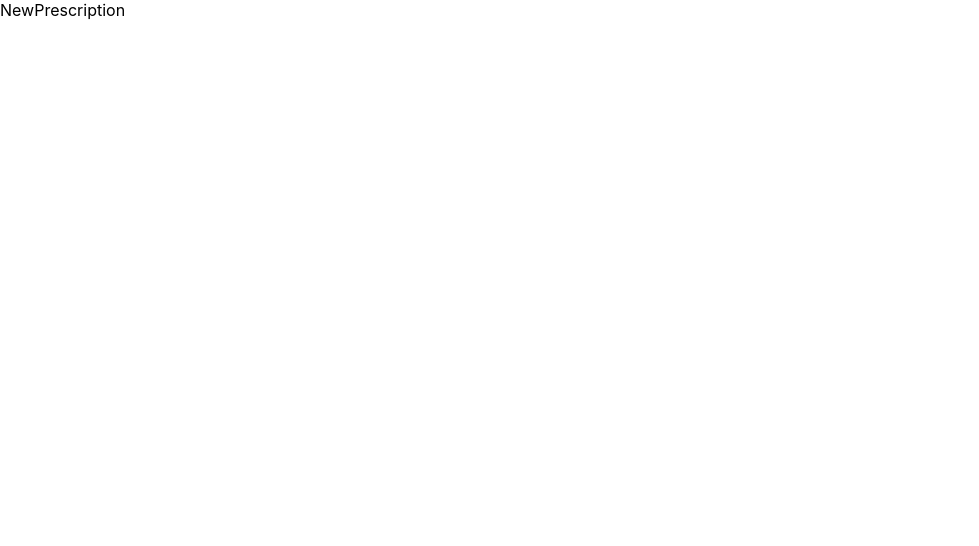
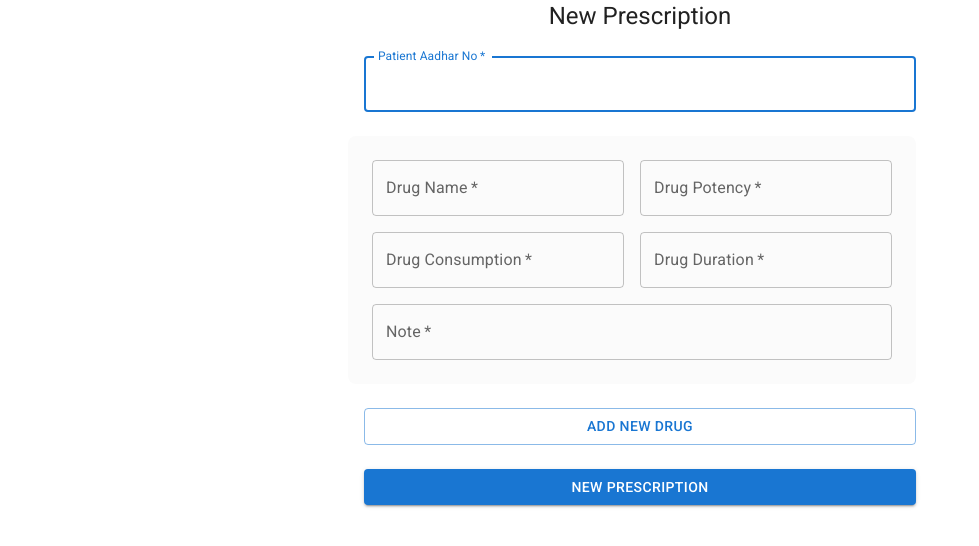
Before and after one commit to sameep25/Drug-Tracking-System, a React (Create React App) app in the folder client/: page /doctor/new-prescription in a window 1280 px wide. Shown: the top 546 px of the page, without its empty margins (0-979 px from the left). Built offline with nearby package versions, Linux system fonts and the light colour scheme.

Commit message:
Implemented Add New Prescription

```diff
--- a/client/package.json
+++ b/client/package.json
@@ -10,12 +10,13 @@
     "@testing-library/jest-dom": "^5.16.2",
     "@testing-library/react": "^12.1.3",
     "@testing-library/user-event": "^13.5.0",
+    "axios": "^0.26.0",
     "react": "^17.0.2",
     "react-dom": "^17.0.2",
     "react-icons": "^4.3.1",
-    "react-router-dom": "^6.2.2",
     "react-qr-code": "^2.0.3",
     "react-qr-reader": "^3.0.0-beta-1",
+    "react-router-dom": "^6.2.2",
     "react-scripts": "5.0.0",
     "web-vitals": "^2.1.4"
   },
--- a/client/src/Pages/Doctor/NewPrescription.js
+++ b/client/src/Pages/Doctor/NewPrescription.js
@@ -1,9 +1,197 @@
-import React from 'react'
+import React, { useState } from "react";
+import Button from "@mui/material/Button";
+import CssBaseline from "@mui/material/CssBaseline";
+import TextField from "@mui/material/TextField";
+import Grid from "@mui/material/Grid";
+import Box from "@mui/material/Box";
+import Typography from "@mui/material/Typography";
+import Container from "@mui/material/Container";
+import CircularProgress from "@mui/material/CircularProgress";
+import { END_POINT } from "utils/serverURL";
+import axios from "axios";
 
-const NewPrescription = () => {
+function CircularProgressWithLabel(props) {
   return (
-    <div>NewPrescription</div>
-  )
+    <Box sx={{ position: "relative", display: "inline-flex" }}>
+      <CircularProgress variant="determinate" {...props} />
+      <Box
+        sx={{
+          top: 0,
+          left: 0,
+          bottom: 0,
+          right: 0,
+          position: "absolute",
+          display: "flex",
+          alignItems: "center",
+          justifyContent: "center",
+        }}
+      >
+        <Typography variant="caption" component="div" color="text.secondary">
+          {`${Math.round(props.value)}%`}
+        </Typography>
+      </Box>
+    </Box>
+  );
 }
 
-export default NewPrescription
+export default function NewPrescription() {
+  const [loading, setLoading] = useState(false);
+  const [progress, setProgress] = useState(0);
+
+  const [patientAadharCardNumber, setPatientAadharCardNumber] = useState('')
+
+  const [prescribeDrugInfo, setPrescribeDrugInfo] = useState([
+    {
+      drugName: '',
+      drugPotency: '',
+      drugDuration: '',
+      drugConsumption: '',
+      note: ''
+    },
+  ]);
+
+  const handleSubmit = (e) => {
+    e.preventDefault();
+    setLoading(true);
+  };
+
+  const addNewDrug = () => {
+    setPrescribeDrugInfo(value => [...value, {
+      drugName: '',
+      drugPotency: '',
+      drugDuration: '',
+      drugConsumption: '',
+      note: ''
+    }])
+  }
+
+  const updateFieldChanged = index => e => {
+    let newArr = [...prescribeDrugInfo]; // copying the old datas array
+    newArr[index][e.target.name] = e.target.value; // replace e.target.value with whatever you want to change it to
+
+    setPrescribeDrugInfo(newArr);
+    console.log(prescribeDrugInfo);
+  }
+
+  return (
+    <Container component="main" maxWidth="sm">
+      <CssBaseline />
+      <Box
+        sx={{
+          display: "flex",
+          flexDirection: "column",
+          alignItems: "center",
+        }}
+      >
+        <Typography component="h1" variant="h5">
+          New Prescription
+        </Typography>
+        <Box component="form" noValidate onSubmit={handleSubmit} sx={{ mt: 3 }}>
+          <Grid container >
+            <Grid item xs={12} sm={12}>
+              <TextField
+                name="patientAadharNo"
+                required
+                fullWidth
+                id="patientAadharNo"
+                label="Patient Aadhar No"
+                value={patientAadharCardNumber}
+                onChange={(e) => setPatientAadharCardNumber(e.target.value)}
+                autoFocus
+              />
+            </Grid>
+          </Grid>
+
+          {prescribeDrugInfo.map((value, index) => {
+
+              return (
+                <>
+                  <Grid container maxWidth={"xs"} spacing={2} sx={{ borderRadius:'8px', background:'#fbfbfb', mt: 3, pt:1, pl:1, pb:3, pr:3 }}>
+                    <Grid item xs={12} sm={6}>
+                      <TextField
+                        name="drugName"
+                        required
+                        fullWidth
+                        id="drugName"
+                        label="Drug Name"
+                        value={value.drugName}
+                        onChange={updateFieldChanged(index)}
+                      />
+                    </Grid>
+                    <Grid item xs={12} sm={6}>
+                      <TextField
+                        name="drugPotency"
+                        required
+                        fullWidth
+                        id="drugPotency"
+                        label="Drug Potency"
+                        value={value.drugPotency}
+                        onChange={updateFieldChanged(index)}
+                      />
+                    </Grid>
+                    <Grid item xs={12} sm={6}>
+                      <TextField
+                        name="drugConsumption"
+                        required
+                        fullWidth
+                        id="drugConsumption"
+                        label="Drug Consumption"
+                        value={value.drugConsumption}
+                        onChange={updateFieldChanged(index)}
+                      />
+                    </Grid>
+                    <Grid item xs={12} sm={6}>
+                      <TextField
+                        name="drugDuration"
+                        required
+                        fullWidth
+                        id="drugDuration"
+                        label="Drug Duration"
+                        value={value.drugDuration}
+                        onChange={updateFieldChanged(index)}
+                      />
+                    </Grid>
+                    <Grid item xs={12} sm={12}>
+                      <TextField
+                        name="note"
+                        required
+                        fullWidth
+                        id="note"
+                        label="Note"
+                        value={value.note}
+                        onChange={updateFieldChanged(index)}
+                      />
+                    </Grid>
+                  </Grid>
+                </>
+              )
+            })
+          }
+          <Button
+            fullWidth
+            variant="outlined"
+            disabled={loading}
+            onClick={addNewDrug}
+            color="primary"
+            sx={{ mt: 3, }}
+          >
+            Add New Drug
+          </Button>
+          <Button
+            type="submit"
+            fullWidth
+            variant="contained"
+            disabled={loading}
+            sx={{ mt: 3, mb: 2 }}
+          >
+            {loading ? (
+              <CircularProgressWithLabel value={progress} />
+            ) : (
+              "New Prescription"
+            )}
+          </Button>
+        </Box>
+      </Box>
+    </Container>
+  );
+}
--- /dev/null
+++ b/client/src/utils/serverURL.js
@@ -0,0 +1,2 @@
+export const END_POINT = `http://${window.location.hostname}:8000`;
+console.log(END_POINT);
```
Also changed, not shown: 1 other file (tests, documents, lock files or other folders).
